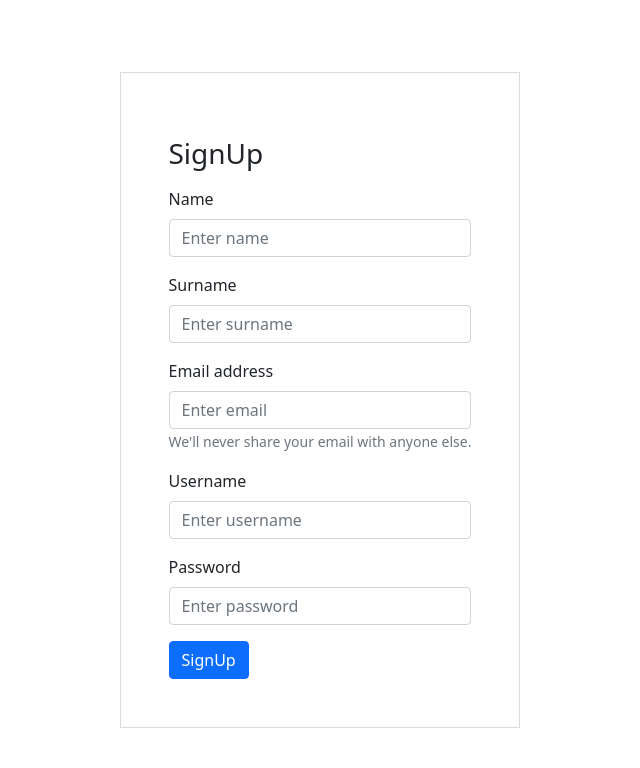
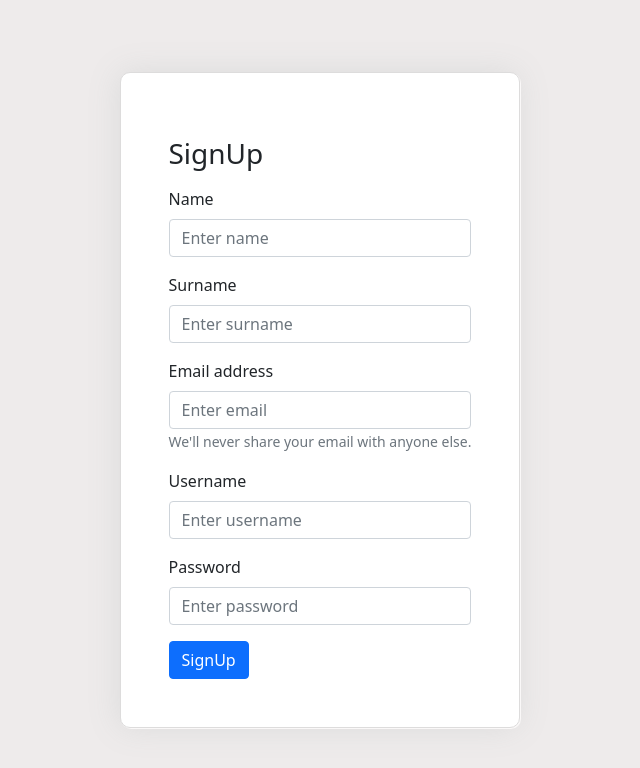
Before and after one commit to kobrakai415/whatsapp-clone-fe, a React (Create React App) app: page /signup in a window 1280 px wide. Shown: the top 768 px of the page, without its empty margins (320-960 px from the left). Built offline with nearby package versions, Linux system fonts and the light colour scheme; no server answers.

Commit message:
update app.css

```diff
--- a/src/App.css
+++ b/src/App.css
@@ -1,3 +1,7 @@
+body {
+  background: #eeebeb;
+}
+
 .app-container {
   padding: 10px, 0, 10px, 0;
   position: relative;
@@ -21,10 +25,10 @@
 .green-banner {
   background: #009688;
   height: 144px;
- width: 100%;
+  width: 100%;
   z-index: -1000;
-  position:absolute;
-  top: 0px
+  position: absolute;
+  top: 0px;
 }
 
 .top-pannel-left {
@@ -35,6 +39,13 @@
   margin: 5px 0px 5px 0px;
 }
 
+.messages {
+  background: url(http://i.imgur.com/TnNwdvV.png);
+  max-height: 100%;
+  overflow-y: scroll;
+  flex-grow: 1;
+}
+
 .overlay {
   position: absolute;
   top: 50%;
@@ -43,16 +54,14 @@
   opacity: 0;
 }
 
-
-.profile-pic:hover  > .overlay {
-    opacity: 1;
-
+.profile-pic:hover > .overlay {
+  opacity: 1;
 }
 
 .input-parent {
   background-color: #f0f0f0;
 }
-.message-list{
+.message-list {
   flex-grow: 1;
   height: 100%;
   background: url(http://i.imgur.com/TnNwdvV.png);
@@ -68,6 +77,9 @@
 
 .login-container {
   border: 1px solid rgb(221, 220, 220);
+  border-radius: 10px;
+  box-shadow: 1px 1px rgb(250, 248, 248), -0.1em 0 2em rgb(219, 219, 219);
+  background-color: white;
 }
 .border-top-bottom {
   border-top: 1px solid rgb(221, 220, 220);
@@ -93,3 +105,14 @@
   top: 8px;
   color: black;
 }
+
+.box .logo {
+  display: flex;
+  align-self: center;
+  justify-content: center;
+  border: none;
+}
+.box {
+  display: flex;
+  justify-content: center;
+}
```
